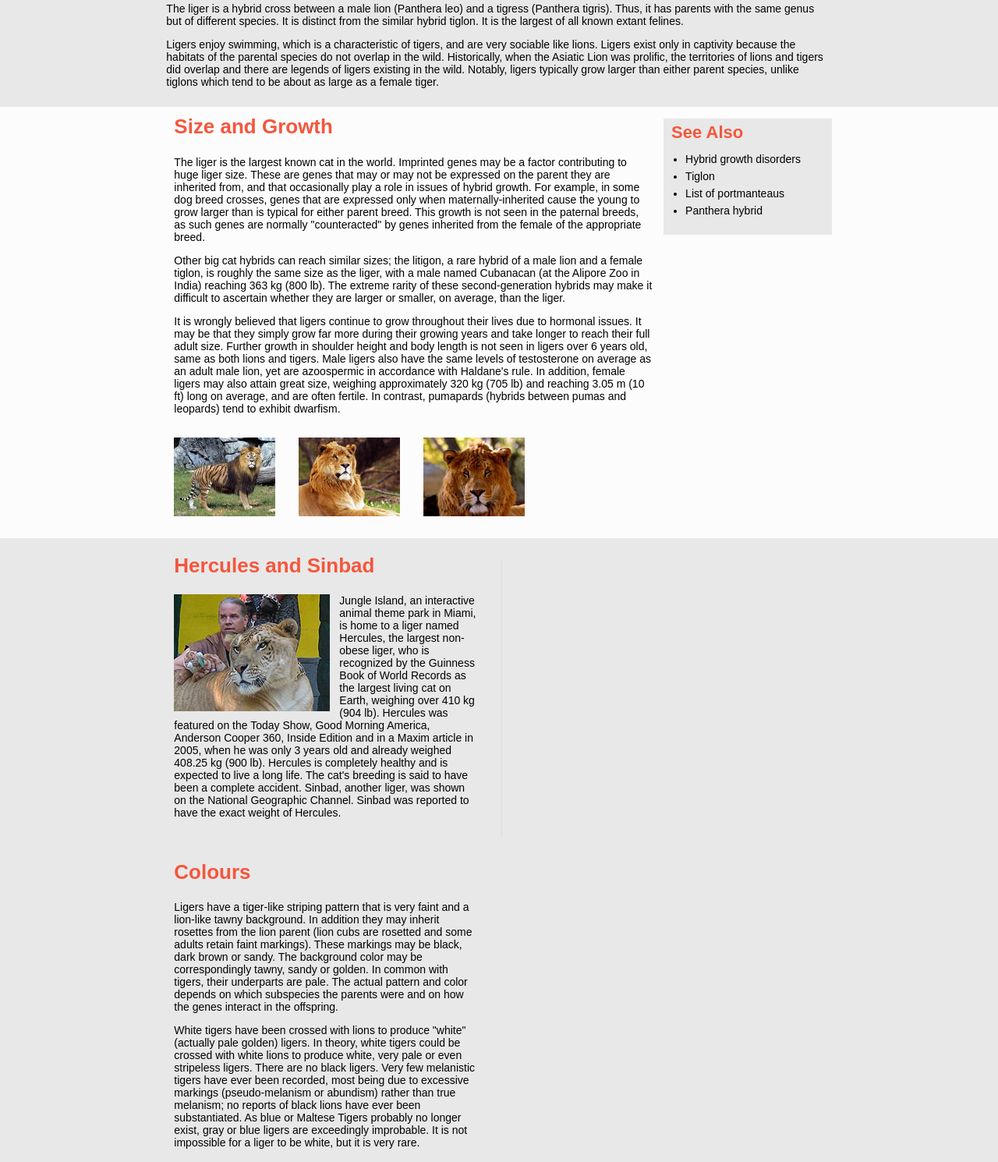
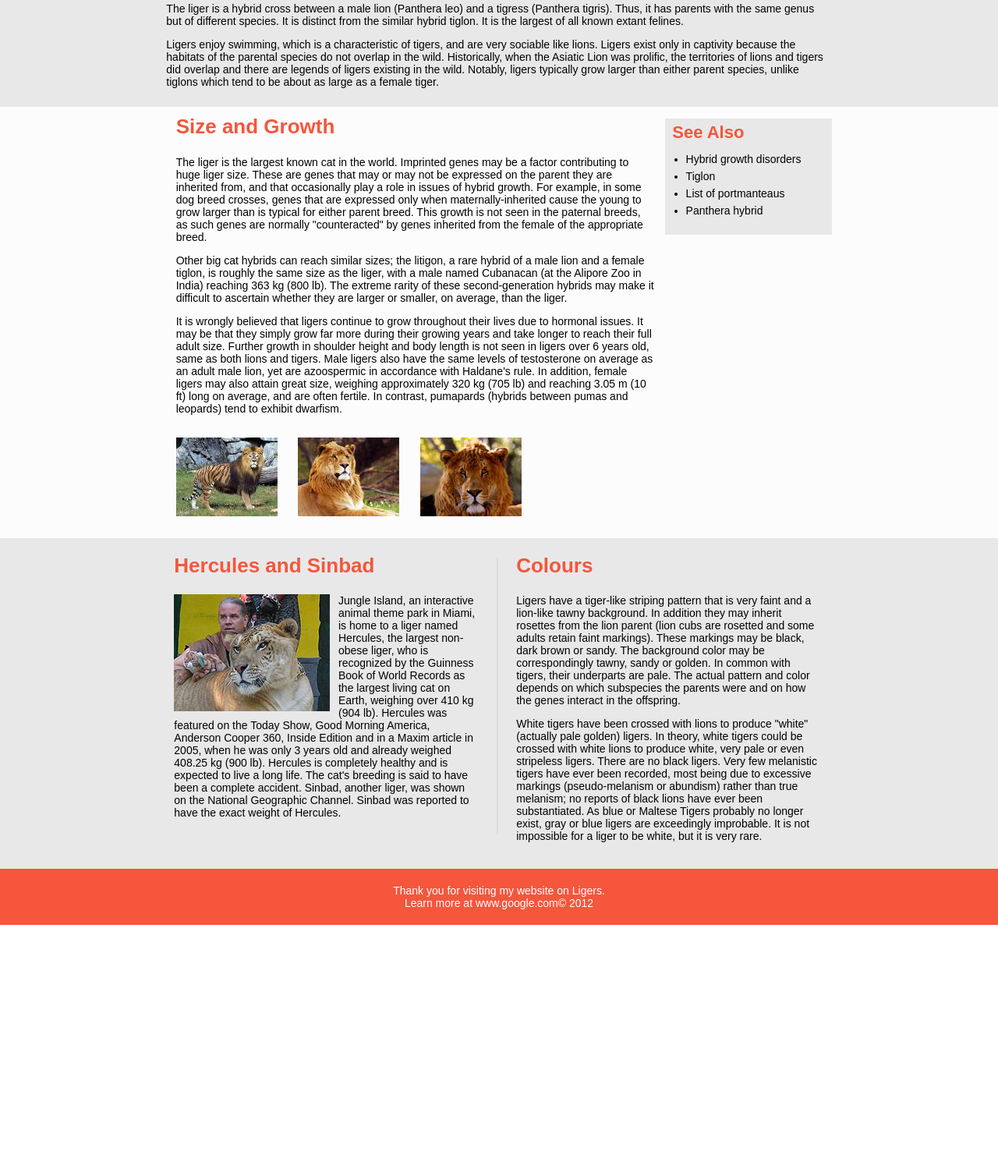
Before and after one commit to nlaitchison/dws, a plain HTML site: page Lab5/index.html in a window 1280 px wide. Shown: the part 484-1974 px from the top of the page at 78% size. After the commit the page ends 1670 px from the top, so only its background shows below. Drawn offline with Linux system fonts and the light colour scheme; a web font is replaced by a local one.

Commit message:
fixed everything for orginal screen size

```diff
--- a/Lab5/css/main.css
+++ b/Lab5/css/main.css
@@ -51,7 +51,7 @@ nav ul{
 nav li{
 	float: left;
 	width: 25%; /* 105px */
-	padding: 0 0;
+	padding: 0;
 	list-style-type: none;
 	line-height: 35px;
 	text-align: center;
@@ -96,7 +96,7 @@ h2 {
 }
 
 h3 {
-	margin: 5px 0 5px;
+	margin: 5px 0 5px; /* 5px 0 5px */
 	padding: 0;
 	font-size: 1.57143em; /* 22px */
 	color: #F5563C;
@@ -104,45 +104,50 @@ h3 {
 
 .divider {
 	float: left;
-	width: .208%; /* 2px */
+	/*width: .208%;  2px */
+	width: 2px;
 	height: 355px;
-	margin: 19px;
+	/*margin: 19px 1.979%; /* 19px */
+	margin: 15px 1.563%;
 	background-color: #DDD;
 }
 
 .column_one, .column_two {
 	float: left;
-	margin: 10px 0;
-	padding: 0 10px;
+	margin: 10px 0; /* 10px 0 */
 	overflow: hidden;
 }
 
 .column_one {
 	width: 71.875%; /* 690px */
+	padding: 0 1.449%; /* 0 10px */
 }
 
 .column_two {
-	width: 45.729167%; /* 439px */
+	width: 45.729167%;  /*439px */
+/* 	width: 439px; */
+	padding: 0 2.278%;  /*0 10px */
+	padding: 0 10px;
 }
 
 .column_two img {
 	float: left;
-	padding-right: 12px;
+	padding-right: 2.733%; /* 12px */
 }
 
 #see_also {
 	float: right;
-	width: 22.917%; /* 220px */
-	margin: 15px 0;
-	padding: 0 10px;
+	width: 22.91666%; /* 220px */
+	margin: 15px 0; /* 15px 0 */
+	padding: 0 1.042%; /* 0 10px */
 	background-color: #E8E8E8;
 	overflow: hidden;
 }
 
 #see_also ul{
 	width: 91.818%; /* 202px */
-	margin: 0 0 10px;
-	padding: 5px 0 10px 18px;
+	margin: 0 0 10px; /* 0 0 10px */
+	padding: 5px 0 10px 8.8910%; /* 5px 0 10px 18px */
 
 }
 
@@ -159,7 +164,7 @@ ul#gallery {
 
 ul#gallery li{
 	float: left;
-	margin: 15px 30px 15px 0;
+	margin: 15px 4.348% 15px 0; /* 15px 30px 15px 0 */
 	list-style-type: none;
 }
 
@@ -174,7 +179,7 @@ ul#gallery a {
 
 
 footer {
-	padding: 20px;
+	padding: 20px 2.083%; /* 20px 20px */
 	text-align: center;
 	background-color: #F5563C;
 	clear: both;
--- a/Lab5/index.html
+++ b/Lab5/index.html
@@ -83,7 +83,7 @@
 			</div> <!-- end main_container -->
 
 			<footer>
-				<p>Thank you for visiting my website on Ligers. <br> Learn more at www.google.com&copy; 2012</p>
+				<p class="center">Thank you for visiting my website on Ligers. <br> Learn more at www.google.com&copy; 2012</p>
 			</footer> <!-- end footer -->
 
 		</div> <!-- end wrapper -->
```
